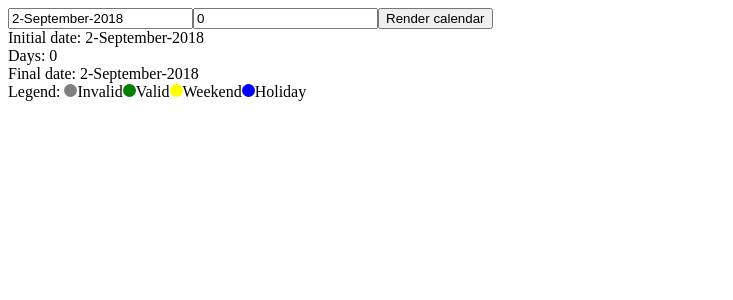
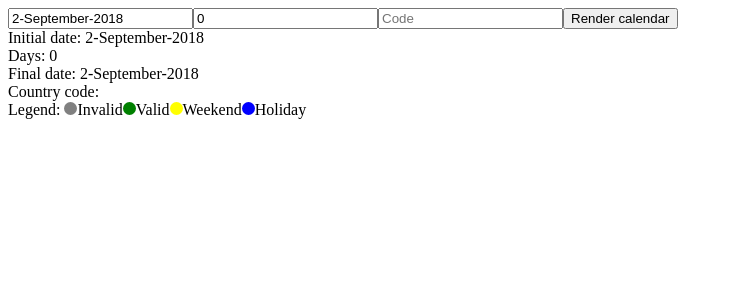
Before and after one commit to aquiles-toruno/calendar, a React app: page / in a window 1280 px wide. Shown: the top 300 px of the page, without its empty margins (0-733 px from the left). Built offline with nearby package versions, Linux system fonts and the light colour scheme.

Commit message:
Add country code

```diff
--- a/src/components/date-summary.jsx
+++ b/src/components/date-summary.jsx
@@ -8,6 +8,8 @@ const DateSummary = (props) => {
         <label>Days: {props.days}</label>
         <br />
         <label>Final date: {props.finalDate}</label>
+        <br />
+        <label>Country code: {props.code}</label>
         <br />
         <label>Legend: </label>
         <div className="legend">
--- a/src/components/input-form.jsx
+++ b/src/components/input-form.jsx
@@ -9,6 +9,7 @@ export default class InputForm extends Component {
         this.state = {
             date: new Date(),
             days: 0,
+            code: '',
             showCalendar: false
         }
         this.onChangeInput = this.onChangeInput.bind(this);
@@ -69,10 +70,11 @@ export default class InputForm extends Component {
             <form name="input-form">
                 <input type="text" name="date" readOnly onClick={this.onToggleCalendar} value={this.formatDate(this.state.date)} />
                 <input type="number" name="days" value={this.state.days} onChange={this.onChangeInput} />
+                <input type="text" name="code" value={this.state.code} onChange={this.onChangeInput} placeholder="Code" />
                 <button type="button" onClick={this.onClickRender}>Render calendar</button>
                 {CalendarInPopup}
             </form>
-            <DateSummary initialDate={this.formatDate(this.state.date)} days={this.state.days} finalDate={this.getFinalDate()} />
+            <DateSummary initialDate={this.formatDate(this.state.date)} days={this.state.days} code={this.state.code} finalDate={this.getFinalDate()} />
         </div>
     }
 }
```
